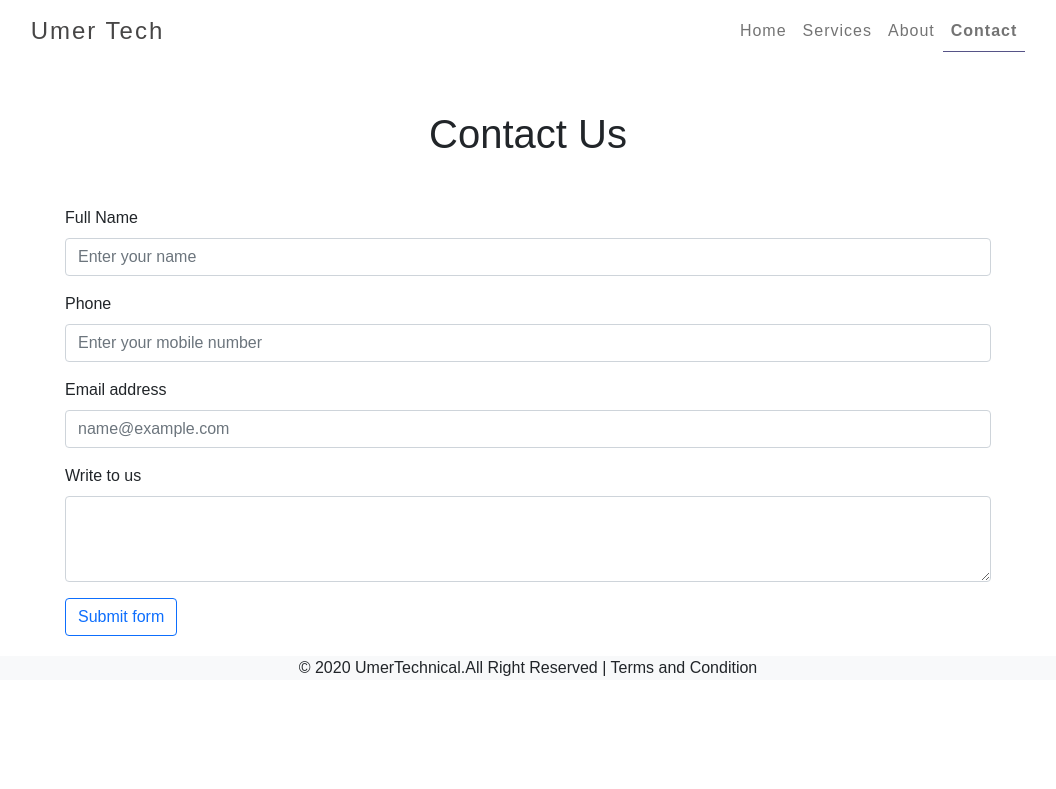
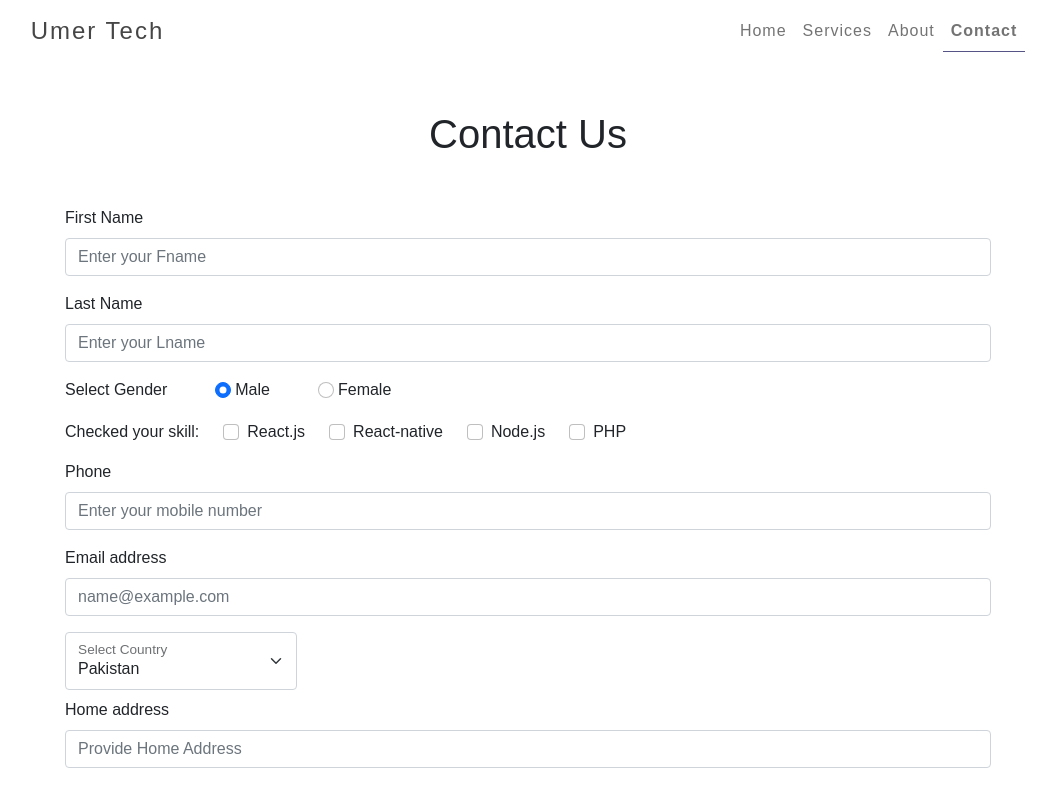
Before and after one commit to umerfarooqsohail/eng-react-new, a React (Create React App) app: page /contact in a window 1280 px wide. Shown: the top 789 px of the page, without its empty margins (112-1168 px from the left). Built offline with nearby package versions, Linux system fonts and the light colour scheme.

Commit message:
FORM ADDED

```diff
--- a/src/Common.jsx
+++ b/src/Common.jsx
@@ -3,7 +3,7 @@ import {NavLink} from 'react-router-dom';
 const Common =(props)=>{
     return(
     <>
-    <section id="header" className=" d-flex align-items-center justify-content-center">
+    <section id="header" className="height-100vh d-flex align-items-center justify-content-center">
     <div className="container-fluid ">
         <div className="row">
             <div className="col-10 mx-auto">
--- a/src/Contact.jsx
+++ b/src/Contact.jsx
@@ -1,24 +1,50 @@
 import React, { useState } from "react";
 
 const Contact =()=>{
+
     const [data,setData]=useState({
       fullname:"",
+      lastname:"",
       phone:"",
       email:"",
+      homeaddress:"",
       msg:"",
+      gender:"male",
+      lan1:false,
+      lan2:false,
+      lan3:false,
+      lan4:false,
+      country:"Pakistan",
+      filename:""
     });
+    console.log(data.filename)
+    console.log(data.gender)
+    console.log(data.country)
+    console.log(data.lan1)
+    console.log(data.lan2)
+    console.log(data.lan3)
+    console.log(data.lan4)
     const inputevent =(event)=>{
-       const {name,value}=event.target;
+       const {name}=event.target;
+       const value=event.target.type==="checkbox"?event.target.checked:event.target.value;
        setData((predata)=>{
-           return{...predata,
-             [name]:value,}
-       })
+           return{
+              ...predata,
+             [name]:value,
+
+            }
+
+       } )
     }
+
     const submitform=(e)=>{
       e.preventDefault();
-      alert(`my name is ${data.fullname} contact#${data.phone} email is ${data.email} i want to say ${data.msg}`);
-      setData({fullname:"", phone:"",email:"",msg:"",});
+      alert(`my name is ${data.fullname} ${data.lastname} my gender is ${data.gender}
+      contact#${data.phone} email is ${data.email} I live at ${data.homeaddress} Country${data.country}
+      want to say ${data.msg}`);
+      setData({fullname:"",lastname:"",gender:"male", phone:"",email:"",homeaddress:"",msg:"",});
     }
+
     return(
   <>
    <div className="my-5">
@@ -29,17 +55,82 @@ const Contact =()=>{
         <div className="col-6 col-10 mx-auto">
           <form onSubmit={submitform}>
             <div className="mb-3">
-              <label for="exampleFormControlInput1" className="form-label">Full Name</label>
-              <input type="text" className="form-control" id="exampleFormControlInput1" name="fullname" value={data.fullname} onChange={inputevent} placeholder="Enter your name" required/>
+              <label for="exampleFormControlInput1" className="form-label">First Name</label>
+              <input type="text" className="form-control" id="exampleFormControlInput1" name="fullname" value={data.fullname} onChange={inputevent} placeholder="Enter your Fname" required/>
            </div>
+           <div className="mb-3">
+              <label for="exampleFormControlInput1" className="form-label">Last Name</label>
+              <input type="text" className="form-control" id="exampleFormControlInput1" name="lastname" value={data.lastname} onChange={inputevent} placeholder="Enter your Lname" required/>
+           </div>
+           <label for="exampleFormControlInput1" className="form-label">Select Gender</label>
+           <div className="d-inline-flex col-10">
+           <div className="form-check">
+              <input className="form-check-input ms-4 mr-2" type="radio" name="gender" value="male" checked={data.gender==="male"} onChange={inputevent} id="flexRadioDefault1" />
+              <label className="form-check-label ms-1" for="flexRadioDefault1">
+                 Male
+             </label>
+           </div>
+           <div className="form-check">
+              <input className="form-check-input ms-4 " type="radio" name="gender"  value="female" checked={data.gender==="female"} onChange={inputevent} id="flexRadioDefault2" />
+              <label className="form-check-label ms-1 mb-3" for="flexRadioDefault2">
+                 Female
+             </label>
+           </div>
+           </div>
+         <label for="exampleFormControlInput1" className="form-label">Checked your skill:</label>
+           <div className="checkboxes d-inline-flex">
+           <div className="form-check ms-4">
+             <input className="form-check-input" type="checkbox" name="lan1"  checked={data.lan1} onChange={inputevent} id="flexCheckDefault"/>
+             <label className="form-check-label" for="flexCheckDefault">
+                React.js
+             </label>
+           </div>
+            <div className="form-check ms-4">
+              <input className="form-check-input" type="checkbox" name="lan2"  checked={data.lan2} onChange={inputevent} id="flexCheckDefault"/>
+              <label className="form-check-label" for="flexCheckChecked">
+                 React-native
+              </label>
+            </div>
+             <div className="form-check ms-4">
+               <input className="form-check-input" type="checkbox" name="lan3"  checked={data.lan3} onChange={inputevent} id="flexCheckDefault"/>
+               <label className="form-check-label" for="flexCheckDefault">
+                 Node.js
+               </label>
+             </div>
+              <div className="form-check ms-4">
+                <input className="form-check-input" type="checkbox" name="lan4"  checked={data.lan4} onChange={inputevent} id="flexCheckDefault"/>
+                <label className="form-check-label" for="flexCheckChecked">
+                   PHP
+               </label>
+             </div>
+            </div>
             <div className="mb-3">
-              <label for="exampleFormControlInput1" className="form-label">Phone</label>
+              <label for="exampleFormControlInput1" className="mt-2 form-label">Phone</label>
               <input type="tel" className="form-control" id="exampleFormControlInput1" name="phone" value={data.phone} onChange={inputevent} placeholder="Enter your mobile number" required/>
            </div>
             <div className="mb-3">
               <label for="exampleFormControlInput1" className="form-label">Email address</label>
               <input type="email" className="form-control" id="exampleFormControlInput1" name="email" value={data.email} onChange={inputevent} placeholder="name@example.com" required/>
            </div>
+           <div className="form-floating col-3 mb-2">
+              <select className="form-select " id="floatingSelect" aria-label="Floating label select example"  name="country" value={data.country} onChange={inputevent}>
+                <option value="Pakistan">Pakistan</option>
+                 <option value="Bangladesh">Bangladesh</option>
+                 <option value="India">India</option>
+                 <option value="China">China</option>
+                 <option value="America">America</option>
+                 <option value="Turkey">Turkey</option>
+             </select>
+             <label for="floatingSelect">Select Country</label>
+           </div>
+           <div className="mb-3">
+              <label for="exampleFormControlInput1" className="form-label">Home address</label>
+              <input type="text" className="form-control" id="exampleFormControlInput1" name="homeaddress" value={data.homeaddress} onChange={inputevent} placeholder="Provide Home Address" required/>
+           </div>
+           <div className=" mb-2">
+             <label for="exampleFormControlTextarea1" className="form-label">Upload Cv</label>
+              <input type="file" id="myFile" name="filename" onChange={inputevent} value={data.filename} className="btn"/>
+            </div>
             <div className="mb-3">
               <label for="exampleFormControlTextarea1" className="form-label">Write to us</label>
               <textarea className="form-control" id="exampleFormControlTextarea1" rows="3" name="msg" value={data.msg} onChange={inputevent} required></textarea>
--- a/src/index.css
+++ b/src/index.css
@@ -110,6 +110,9 @@
     .animated{
         height: 150px;
     }
+    .form-floating{
+        width: 100%!important;
+    }
 }
 .btnmargin{
     margin-bottom: 20px!important;
--- a/src/index.js
+++ b/src/index.js
@@ -5,7 +5,9 @@ import {BrowserRouter} from 'react-router-dom';
 
 ReactDom.render(
     <>
-    <BrowserRouter><App/></BrowserRouter>
+    <BrowserRouter>
+       <App/>
+    </BrowserRouter>
     </>,
     document.getElementById("root")
 );
```
Also changed, not shown: 1 other file (tests, documents, lock files or other folders).
